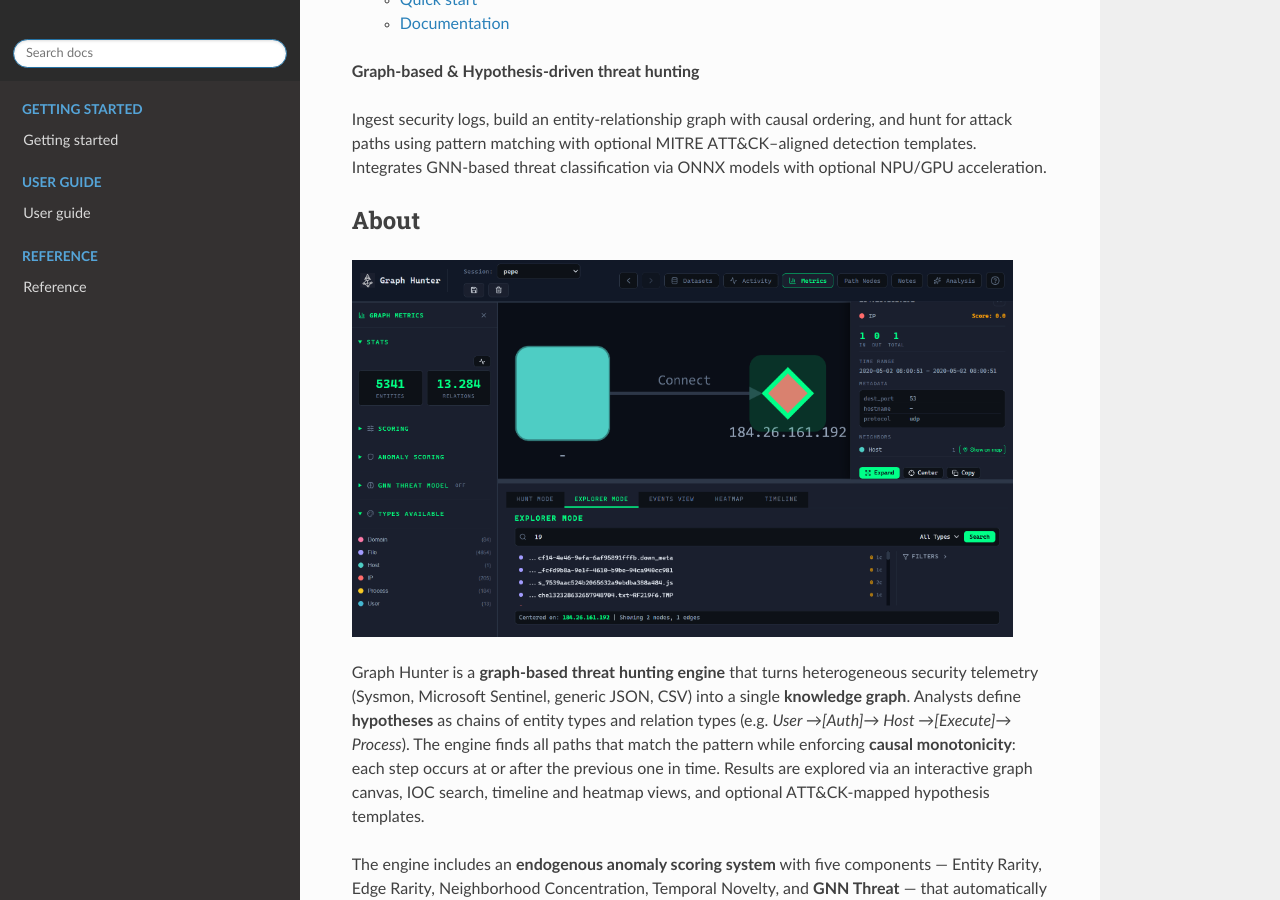
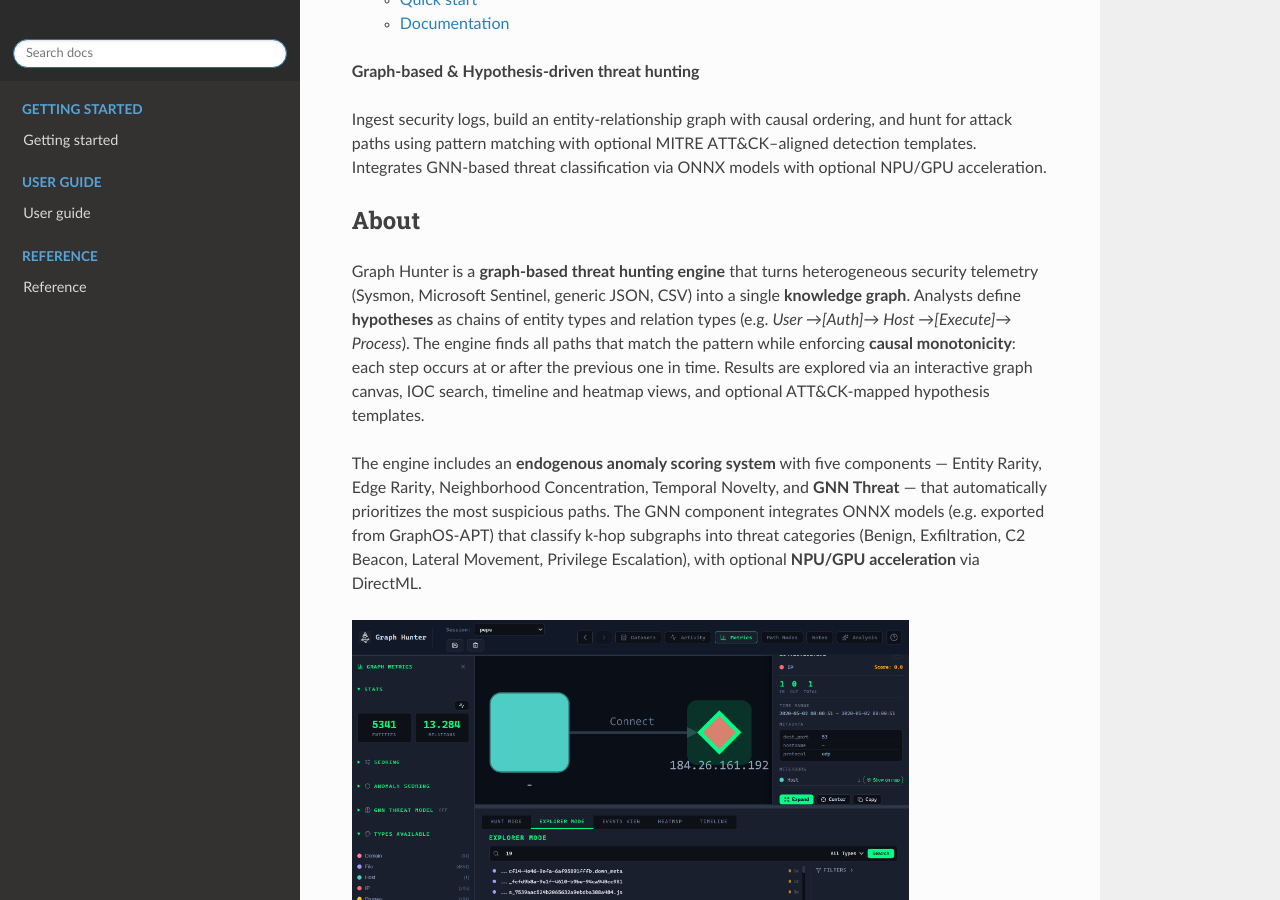
Before and after one commit to Base4Security/GraphHunter, a Sphinx documentation site: the page built from docs/index.rst, in a window 1280 px wide and 900 px high, scrolled down 328 px. Built offline with Sphinx 7.4.7 and the Read the Docs theme 3.1.0, drawn with Linux system fonts in a browser that asks for light colours.

Commit message:
Update documentation to enhance visual consistency; replace and resize screenshots for improved clarity in the user guide and getting started sections.

```diff
--- a/docs/getting-started/first-hunt.rst
+++ b/docs/getting-started/first-hunt.rst
@@ -61,10 +61,6 @@
 Step 4 — Interpret the result
 =============================
 
-.. image:: ../images/screenshot-hunt.png
-   :alt: Hunt results with graph and path table
-   :width: 95%
-
 * **Graph view**: Nodes are entities (User, Host, Process, etc.); edges are relations (Auth, Execute). Paths matching your hypothesis are highlighted. Click a node to see its details in the right panel (scores, degrees, neighbors).
 * **Hunt results table** (if shown): Each row is one path. You can sort by score (when anomaly scoring is enabled) and click **View path** to focus that path on the graph.
 * **Scores**: When scoring is enabled, paths include anomaly and optionally GNN threat scores to help prioritize the most suspicious chains.
--- a/docs/getting-started/usage.rst
+++ b/docs/getting-started/usage.rst
@@ -15,10 +15,6 @@
    npm run tauri dev
 
 Then in the app: create or select a **session** → **Select Log File** → choose a file (e.g. from ``demo_data/``) → **Auto-detect** → load. Switch to **Hunt Mode**, build or select a hypothesis, and click **Run**.
-
-.. image:: ../images/screenshot-hunt.png
-   :alt: Main window after loading demo data and running a hunt
-   :width: 95%
 
 Sessions
 ========
--- a/docs/index.rst
+++ b/docs/index.rst
@@ -11,13 +11,14 @@
 About
 =====
 
-.. image:: images/screenshot-explorer.png
-   :alt: Exploring nodes on map
-   :width: 95%
 
 Graph Hunter is a **graph-based threat hunting engine** that turns heterogeneous security telemetry (Sysmon, Microsoft Sentinel, generic JSON, CSV) into a single **knowledge graph**. Analysts define **hypotheses** as chains of entity types and relation types (e.g. *User →[Auth]→ Host →[Execute]→ Process*). The engine finds all paths that match the pattern while enforcing **causal monotonicity**: each step occurs at or after the previous one in time. Results are explored via an interactive graph canvas, IOC search, timeline and heatmap views, and optional ATT&CK-mapped hypothesis templates.
 
 The engine includes an **endogenous anomaly scoring system** with five components — Entity Rarity, Edge Rarity, Neighborhood Concentration, Temporal Novelty, and **GNN Threat** — that automatically prioritizes the most suspicious paths. The GNN component integrates ONNX models (e.g. exported from GraphOS-APT) that classify k-hop subgraphs into threat categories (Benign, Exfiltration, C2 Beacon, Lateral Movement, Privilege Escalation), with optional **NPU/GPU acceleration** via DirectML.
+
+.. image:: images/screenshot-explorer.png
+   :alt: Exploring nodes on map
+   :width: 80%
 
 Why graph-based hunting?
 ========================
@@ -40,9 +41,9 @@
 3. **Hunt** — Define a hypothesis as a chain of typed steps (e.g. ``User →[Auth]→ Host →[Execute]→ Process``). The engine finds all paths matching the pattern with **causal monotonicity** (each step at or after the previous one). Optional **k-simplicity** allows a vertex to repeat up to *k* times per path.
 4. **Explore** — Search for IOCs, expand node neighborhoods, inspect metadata and anomaly scores, pivot via Events view, Heatmap, and Timeline.
 
-.. image:: images/screenshot-hunt.png
+.. image:: images/screenshot-exploringnodes.png
    :alt: Ingesting data and running a hunt
-   :width: 75%
+   :width: 80%
 
 Key features
 ============
--- a/docs/user-guide/gnn-threat-scoring.rst
+++ b/docs/user-guide/gnn-threat-scoring.rst
@@ -19,13 +19,15 @@
 Threat classes (ATT&CK-aligned)
 ===============================
 
++-------+----------------------+--------+
 | Logit | Threat class         | ATT&CK |
-|-------|----------------------|--------|
++=======+======================+========+
 | 0     | Benign               | Normal |
 | 1     | Exfiltration         | TA0010 |
 | 2     | C2 Beacon            | TA0011 |
 | 3     | Lateral Movement     | TA0008 |
 | 4     | Privilege Escalation | TA0004 |
++-------+----------------------+--------+
 
 How it is used in the hunt
 ==========================
```
